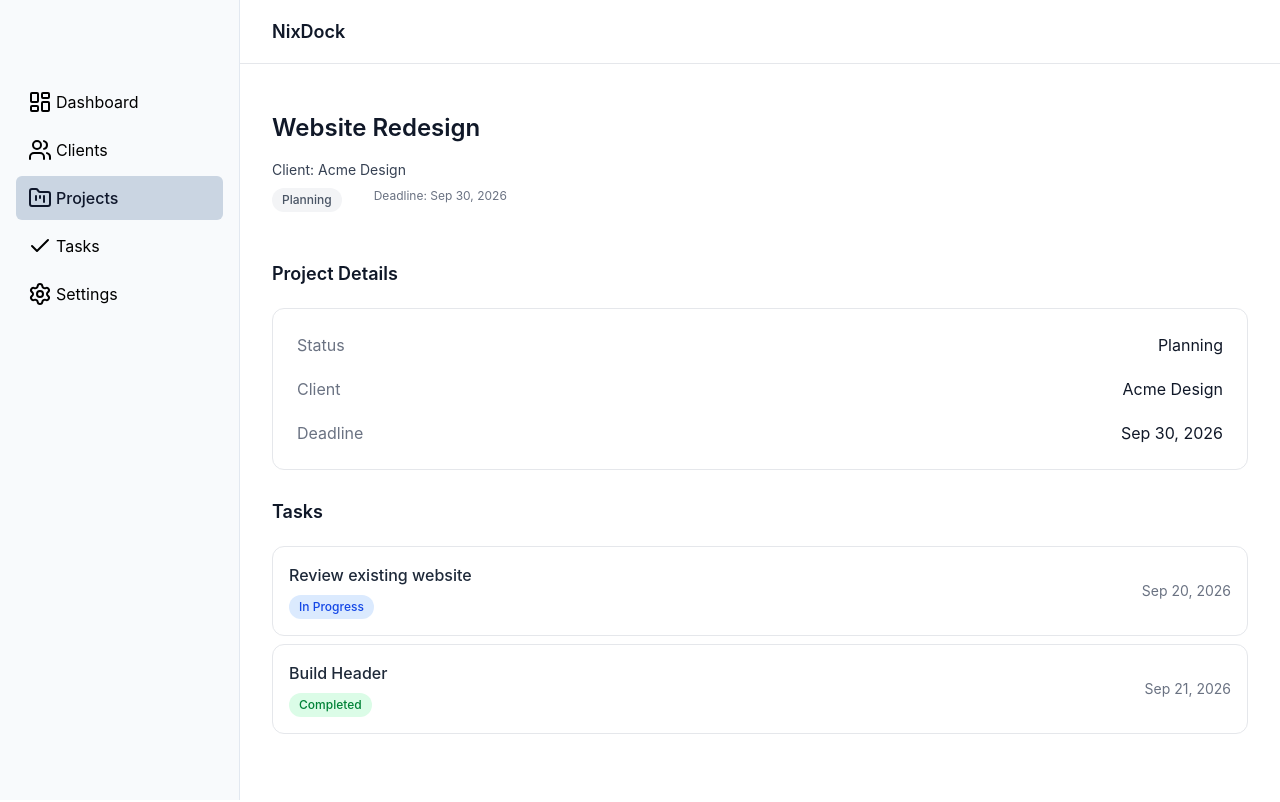
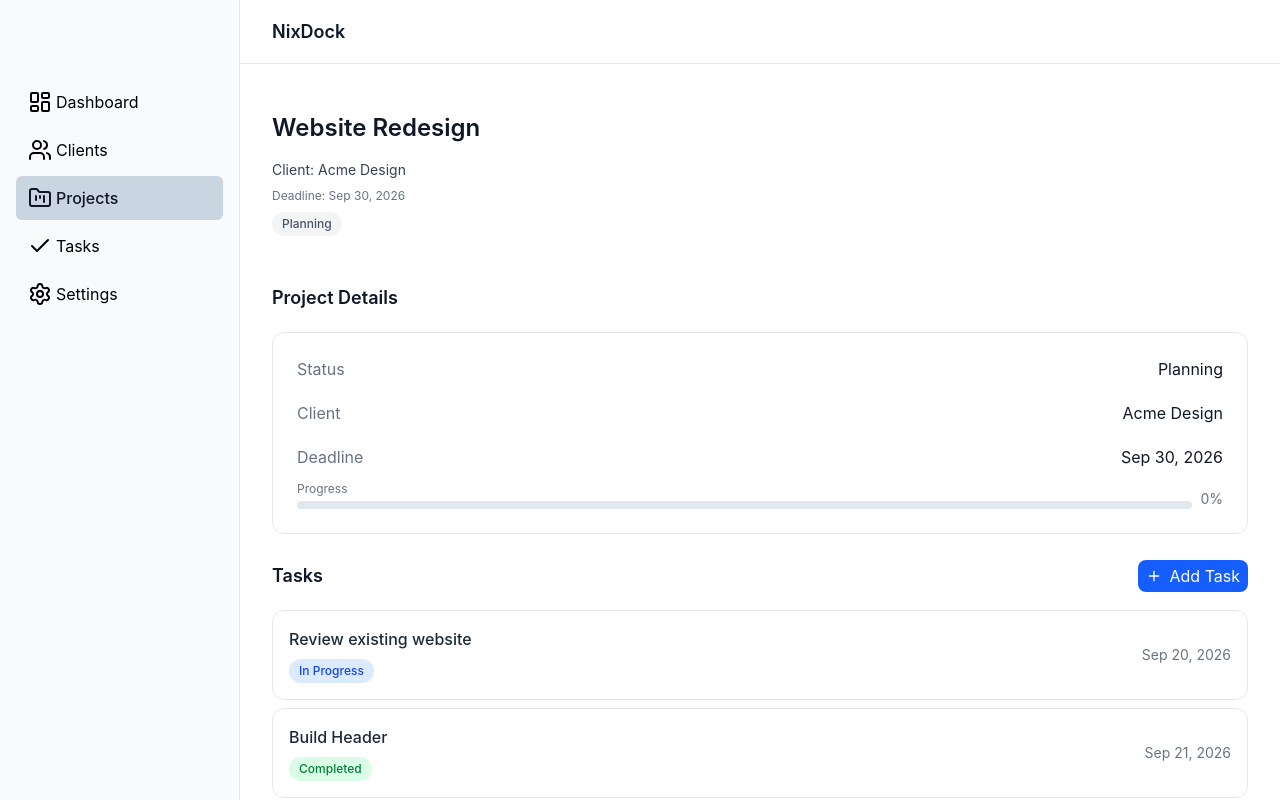
Before and after one commit to nico-devstudio/NixDock, a React (Vite) app: page /projects/1 in a window 1280 px wide. Shown: the top 802 px of the page. Built offline with nearby package versions, Linux system fonts and the light colour scheme.

Commit message:
feat: add task creation and editing

```diff
--- a/src/components/TaskForm.jsx
+++ b/src/components/TaskForm.jsx
@@ -14,8 +14,8 @@ const TaskForm = forwardRef(function TaskForm(
   });
 
   useImperativeHandle(ref, () => ({
-    open(id) {
-      const task = taskList.find((task) => task.id === id);
+    open({ taskId, projectId }) {
+      const task = taskList.find((task) => task.id === taskId);
 
       setSelectedTask(task);
 
@@ -31,13 +31,19 @@ const TaskForm = forwardRef(function TaskForm(
 
         setFormData({
           name: "",
-          projectId: "",
+          projectId: projectId || "",
           status: "",
           deadline: "",
         });
       }
 
       dialog.current.showModal();
+      console.log("formData before opening:", {
+        name: task?.name,
+        projectId: task?.projectId,
+        status: task?.status,
+        deadline: task?.deadline,
+      });
     },
   }));
 
--- a/src/pages/Project.jsx
+++ b/src/pages/Project.jsx
@@ -1,11 +1,12 @@
 import { Link, useOutletContext, useParams } from "react-router-dom";
-import { tasks } from "../data/tasks";
 import { deliverables } from "../data/deliverables";
 import { ListChecks, PackageCheck, Plus } from "lucide-react";
+import { useRef } from "react";
+import TaskForm from "../components/TaskForm";
 
 export default function Project() {
   const { id } = useParams();
-  const { clientList, projectList } = useOutletContext();
+  const { clientList, projectList, taskList, setTaskList } = useOutletContext();
   const project = projectList.find(
     (project) => project.id === parseInt(id, 10),
   );
@@ -15,19 +16,32 @@ export default function Project() {
   const projStatus = "text-xs font-medium px-2.5 py-1 rounded-full self-start";
   const projDetails = "flex justify-between";
   const projDetailLabel = "text-gray-500";
+  const actProjOuterProgStyle = "h-2 bg-slate-200 rounded-full mt-3";
+  const actProjInnerProgStyle = "h-2 bg-blue-500 rounded-full";
   const primaryButt =
-    "flex items-center gap-2 px-4 py-2 rounded-lg text-white bg-blue-600 transition-colors hover:bg-blue-700";
+    "flex items-center self-center gap-2 px-2 py-1 rounded-lg text-white bg-blue-600 transition-colors hover:bg-blue-700";
   const projTasks = project
-    ? tasks.filter((task) => task.projectId === project.id)
+    ? taskList.filter((task) => task.projectId === project.id)
     : [];
   const container =
     "flex flex-wrap justify-between border border-gray-200 rounded-md";
   const projDeliverables = project
     ? deliverables.filter((deliverable) => deliverable.projectId === project.id)
     : [];
+  const taskForm = useRef();
+
+  function handleAddTask(id) {
+    taskForm.current.open({ projectId: id });
+  }
 
   return (
     <>
+      <TaskForm
+        ref={taskForm}
+        projectList={projectList}
+        setTaskList={setTaskList}
+        taskList={taskList}
+      />
       {project ? (
         <div className="flex flex-col gap-2 max-w-5xl">
           <h1 className="text-2xl font-semibold text-gray-900 mb-2">
@@ -39,6 +53,14 @@ export default function Project() {
           >
             Client: {client ? client.name : "No client found"}
           </Link>
+          <p className="text-xs text-gray-500">
+            Deadline:{" "}
+            {new Date(project.deadline).toLocaleDateString("en-US", {
+              year: "numeric",
+              month: "short",
+              day: "numeric",
+            })}
+          </p>
           <div className="flex gap-8">
             <p
               className={
@@ -50,14 +72,6 @@ export default function Project() {
               }
             >
               {project.status}
-            </p>
-            <p className="text-xs text-gray-500">
-              Deadline:{" "}
-              {new Date(project.deadline).toLocaleDateString("en-US", {
-                year: "numeric",
-                month: "short",
-                day: "numeric",
-              })}
             </p>
           </div>
 
@@ -95,11 +109,35 @@ export default function Project() {
                   })}
                 </p>
               </div>
+              <div className="flex gap-2 relative">
+                <p className="text-xs text-gray-500 absolute bottom-3">
+                  Progress
+                </p>
+                <div className={`${actProjOuterProgStyle} flex-1`}>
+                  <div
+                    className={actProjInnerProgStyle}
+                    style={{ width: `${project.progress}%` }}
+                  ></div>
+                </div>
+                <p className="text-sm text-gray-500">{project.progress}%</p>
+              </div>
             </div>
           </section>
 
           <section>
-            <h2 className="text-lg font-semibold text-gray-900 my-5">Tasks</h2>
+            <div className="flex justify-between">
+              <h2 className="text-lg font-semibold text-gray-900 my-5">
+                Tasks
+              </h2>
+              {projTasks.length > 0 ? (
+                <button
+                  className={primaryButt}
+                  onClick={() => handleAddTask(project.id)}
+                >
+                  <Plus className="size-4" /> Add Task
+                </button>
+              ) : null}
+            </div>
             {projTasks.length > 0 ? (
               <ul className="flex flex-col gap-2">
                 {projTasks.map((task) => (
@@ -144,7 +182,10 @@ export default function Project() {
                 <p className="text-sm text-gray-500 mb-5">
                   Create your first task to get started.
                 </p>
-                <button className={primaryButt}>
+                <button
+                  className={primaryButt}
+                  onClick={() => handleAddTask(project.id)}
+                >
                   <Plus className="size-4" /> Add Task
                 </button>
               </div>
--- a/src/pages/Task.jsx
+++ b/src/pages/Task.jsx
@@ -1,15 +1,13 @@
-import { Link, useParams } from "react-router-dom";
-import { tasks } from "../data/tasks";
-import { projects } from "../data/projects";
-import { clients } from "../data/clients";
+import { Link, useOutletContext, useParams } from "react-router-dom";
 
 export default function Task() {
   const { id } = useParams();
-  const task = tasks.find((task) => task.id === parseInt(id, 10));
+  const { taskList, projectList, clientList } = useOutletContext();
+  const task = taskList.find((task) => task.id === parseInt(id, 10));
   const project =
-    task && projects.find((project) => project.id === task.projectId);
+    task && projectList.find((project) => project.id === task.projectId);
   const client =
-    project && clients.find((client) => project.clientId === client.id);
+    project && clientList.find((client) => project.clientId === client.id);
   const statusStyle = "text-xs font-medium px-2.5 py-1 rounded-full self-start";
 
   return task ? (
--- a/src/pages/Tasks.jsx
+++ b/src/pages/Tasks.jsx
@@ -15,7 +15,7 @@ export default function Tasks() {
   const taskForm = useRef();
 
   function handleAddTask() {
-    taskForm.current.open();
+    taskForm.current.open({});
   }
 
   function handleDeleteTask(id, name) {
@@ -94,7 +94,7 @@ export default function Tasks() {
                 <div className="absolute top-3 right-2 z-10">
                   <button
                     className={editButt}
-                    onClick={() => taskForm.current.open(task.id)}
+                    onClick={() => taskForm.current.open({ taskId: task.id })}
                   >
                     Edit
                   </button>
```
